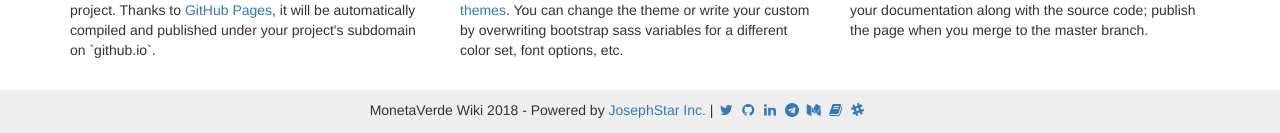
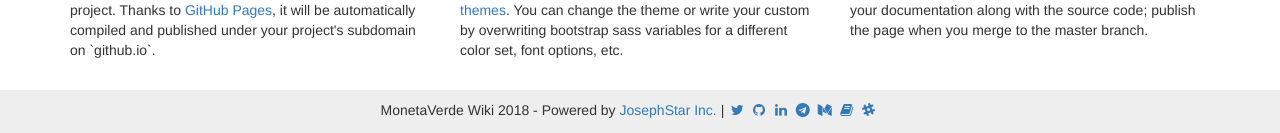
Before and after one commit to ammogcoder/www, a Jekyll site: the page built from index.html, in a window 1280 px wide and 1010 px high. Shown: the part 874-1007 px from the top of the window. Built offline with Jekyll 4.4.1, drawn with Linux system fonts in a browser that asks for light colours; nearby versions of some CDN libraries.

Commit message:
Update footer.html

```diff
--- a/_includes/footer.html
+++ b/_includes/footer.html
@@ -12,7 +12,6 @@
             <a href="{{ site.wiki_url }}"><i class="fa fa-book fa-fw" aria-hidden="true"></i></a>
             <a href="{{ site.slack_url }}"><i class="fa fa-slack fa-fw" aria-hidden="true"></i></a>
             <a href="{{ site.blog_url }}"><i class="fa fa-blogger fa-fw" aria-hidden="true"></i></a>
-            <a href="{{ site.blog_url }}"><i class="fa fa-blogger fa-fw" aria-hidden="true"></i></a>
 
         </p>
 
```
